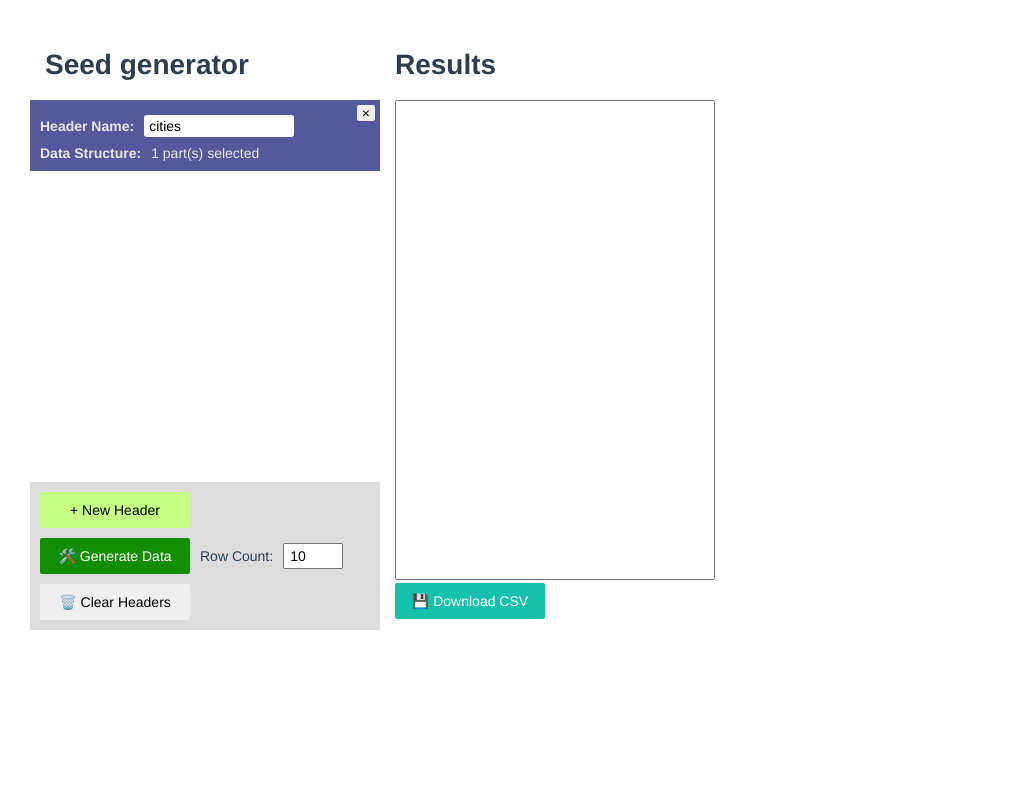
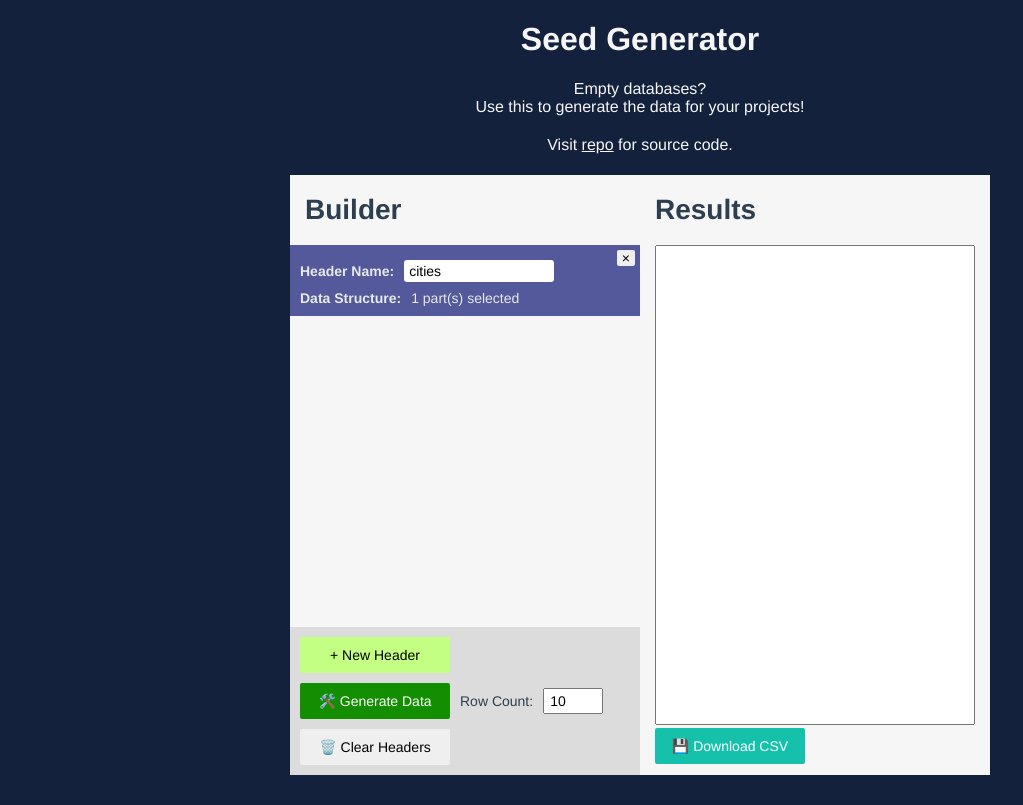
Before and after one commit to lucidkodo/seed-gen, a Vue app: page / in a window 1280 px wide. Shown: the whole page, without its empty margins (0-1023 px from the left). Built offline with nearby package versions, Linux system fonts and the light colour scheme.

Commit message:
Finalize styling + add pug

```diff
--- a/public/index.html
+++ b/public/index.html
@@ -12,6 +12,7 @@
     <noscript>
       <strong>We're sorry but <%= htmlWebpackPlugin.options.title %> doesn't work properly without JavaScript enabled. Please enable it to continue.</strong>
     </noscript>
+    <div id="copy"></div>
     <div id="app"></div>
     <!-- built files will be auto injected -->
   </body>
--- a/src/App.vue
+++ b/src/App.vue
@@ -1,8 +1,8 @@
 <template lang="pug">
 #builder
-  h1 Seed generator
+  h1 Builder
   .frame
-    p.no-header(v-if="headers.length === 0") Click on "+ New Header" to begin!
+    p.no-header(v-if="headers.length === 0") Click "+ New Header" to begin!
     .header-box(v-for="(header, index) in headers", :id="'header' + index")
       button.remove-header(@click="headers.splice(index, 1)") &times;
 
--- a/src/app.sass
+++ b/src/app.sass
@@ -16,15 +16,21 @@ input, textarea
   padding: 3px 5px
 
 body
-  // background-color: #14213d
+  background-color: #14213d
+  display: flex
+  flex-direction: column
+  flex-wrap: wrap
+  justify-content: center
+  align-content: center
+  padding-bottom: 30px
 
 #app
   font-family: Avenir, Helvetica, Arial, sans-serif
   -webkit-font-smoothing: antialiased
   -moz-osx-font-smoothing: grayscale
   color: #2c3e50
-  padding: 30px
   font-size: 14px
+  border-radius: 3px
 
 #builder, #results
   display: inline-block
@@ -33,6 +39,7 @@ body
   height: 600px
   // border: 1px solid #000
   position: relative
+  background-color: #f6f6f6
 
 #builder
   h1
--- /dev/null
+++ b/src/copy.vue
@@ -0,0 +1,16 @@
+<template lang="pug">
+h1 Seed Generator
+p Empty databases?
+p Use this to generate the data for your projects!
+p Visit #[a(href="https://github.com/lucidkodo/seed-gen", target="_blank") repo] for source code.
+</template>
+
+<style lang="sass" scoped>
+*
+  color: #f6f6f6
+  text-align: center
+  font-family: Avenir, Helvetica, Arial, sans-serif
+
+p + p
+  margin-bottom: 20px
+</style>
--- a/src/main.js
+++ b/src/main.js
@@ -1,4 +1,6 @@
 import { createApp } from 'vue'
 import App from './App.vue'
+import copy from './copy.vue'
 
 createApp(App).mount('#app')
+createApp(copy).mount('#copy')
```
